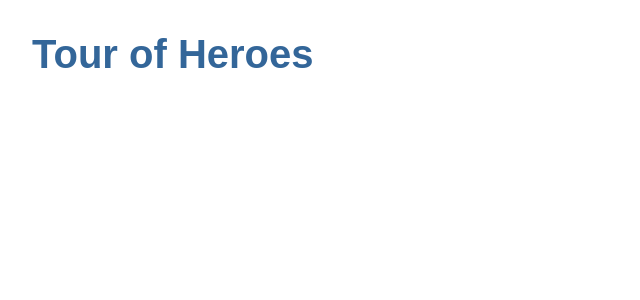
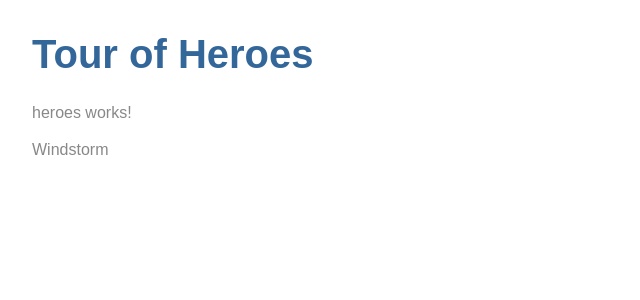
Before and after one commit to AlexeyVoropay/angular-tour-of-heroes, an Angular app: page / in a window 1280 px wide. Shown: the top 300 px of the page, without its empty margins (0-640 px from the left). Built offline with nearby package versions, Linux system fonts and the light colour scheme.

Commit message:
Create the heroes component

```diff
--- a/src/app/app.component.html
+++ b/src/app/app.component.html
@@ -1 +1,2 @@
 <h1>{{title}}</h1>
+<app-heroes></app-heroes>
--- a/src/app/app.module.ts
+++ b/src/app/app.module.ts
@@ -2,10 +2,12 @@
 import { NgModule } from '@angular/core';
 
 import { AppComponent } from './app.component';
+import { HeroesComponent } from './heroes/heroes.component';
 
 @NgModule({
   declarations: [
-    AppComponent
+    AppComponent,
+    HeroesComponent
   ],
   imports: [
     BrowserModule
--- /dev/null
+++ b/src/app/heroes/heroes.component.html
@@ -0,0 +1,5 @@
+<p>
+  heroes works!
+</p>
+
+{{hero}}
--- /dev/null
+++ b/src/app/heroes/heroes.component.ts
@@ -0,0 +1,17 @@
+import { Component, OnInit } from '@angular/core';
+
+@Component({
+  selector: 'app-heroes',
+  templateUrl: './heroes.component.html',
+  styleUrls: ['./heroes.component.css']
+})
+export class HeroesComponent implements OnInit {
+
+  hero = 'Windstorm';
+
+  constructor() { }
+
+  ngOnInit() {
+  }
+
+}
```
Also changed, not shown: src/app/heroes/heroes.component.css (added), 1 other file (tests, documents, lock files or other folders).
